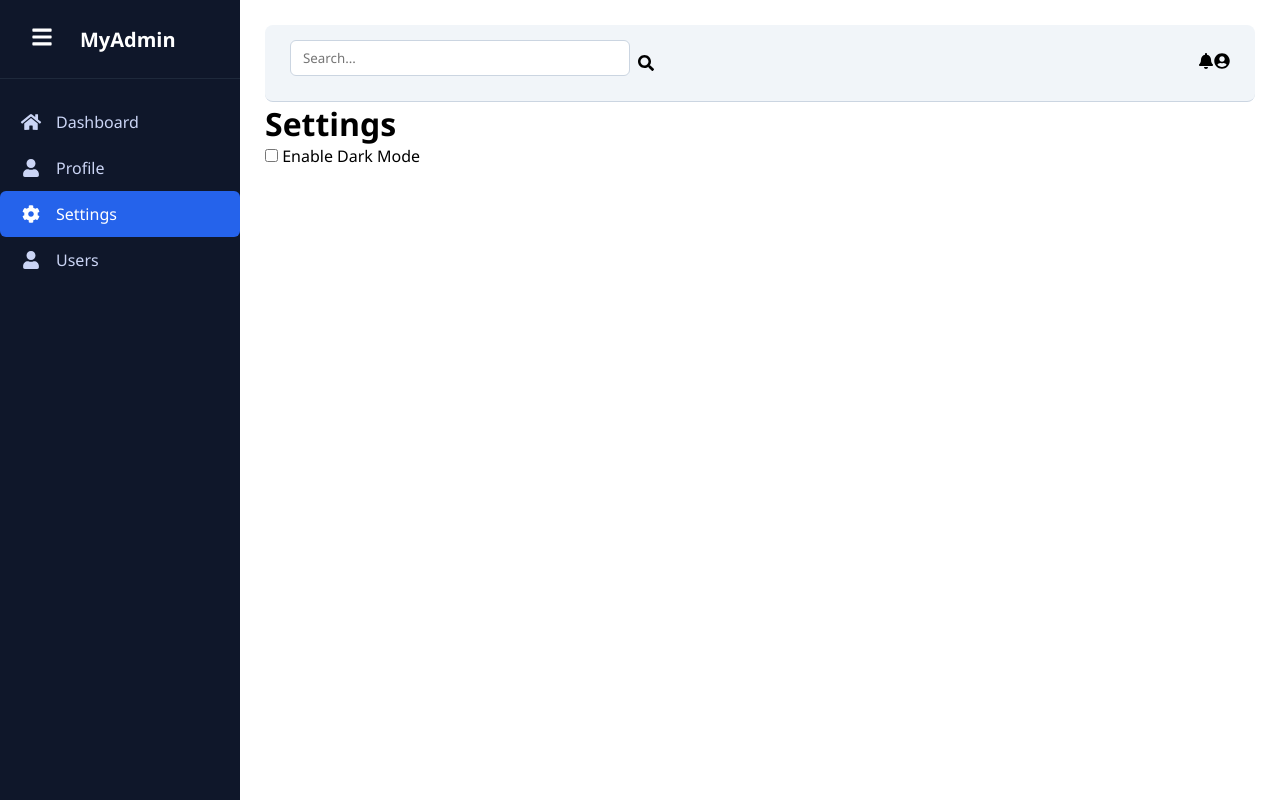
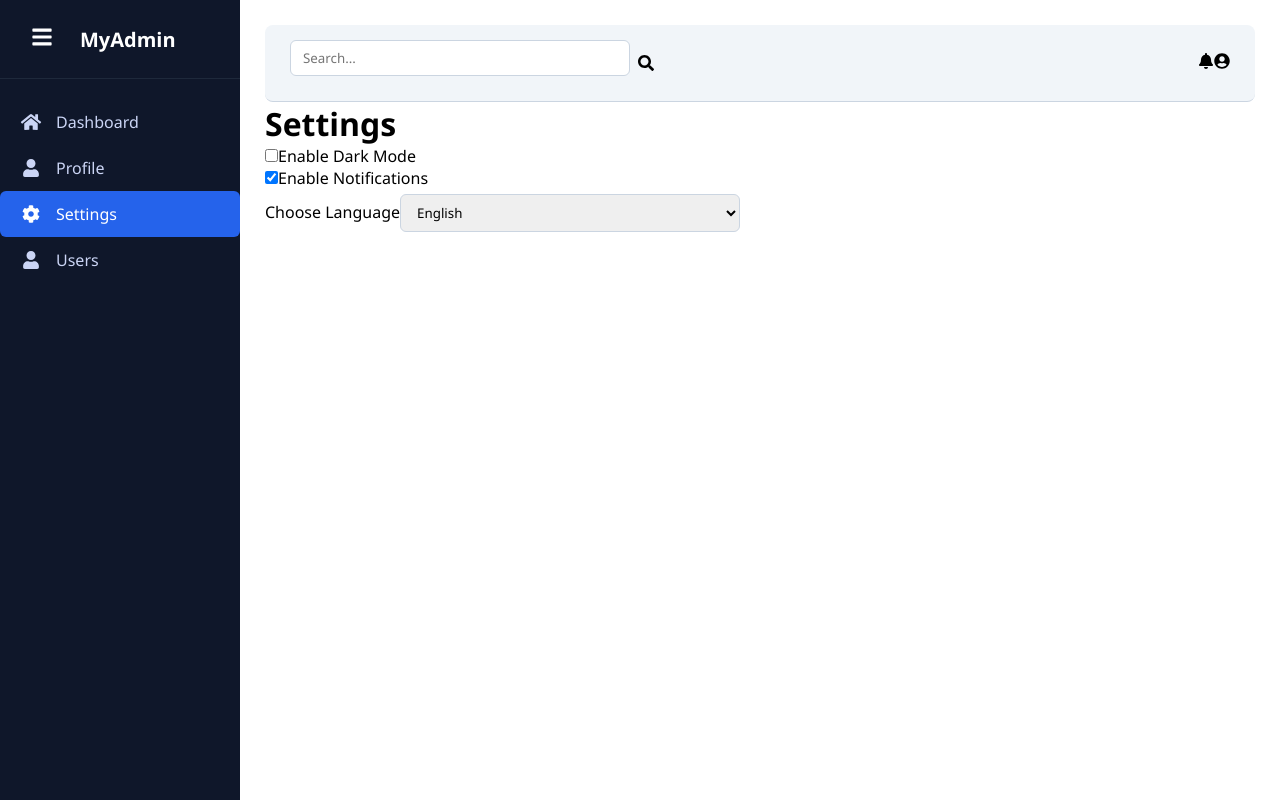
Before and after one commit to dheerajindoriya58-art/Sidebar, a React (Vite) app: page /settings in a window 1280 px wide. Built offline with nearby package versions, Linux system fonts and the light colour scheme.

Commit message:
first commit

```diff
--- a/src/App.css
+++ b/src/App.css
@@ -210,3 +210,24 @@ button:hover {
     gap: 10px;
   }
 }
+
+
+.dark-mode {
+  background-color: #0f172a;
+  color: white;
+}
+
+.dark-mode .top-navbar {
+  background-color: #020617;
+  border-color: #1e293b;
+}
+
+.dark-mode .card {
+  background-color: #1e293b;
+  color: white;
+}
+
+.dark-mode .table th,
+.dark-mode .table td {
+  border-color: #334155;
+}
--- a/src/pages/Settings.jsx
+++ b/src/pages/Settings.jsx
@@ -1,12 +1,79 @@
+import { useEffect, useState } from "react";
+
 export default function Settings() {
+  // ✅ All settings in one state object
+  const [settings, setSettings] = useState(() => {
+    const saved = localStorage.getItem("appSettings");
+    return saved
+      ? JSON.parse(saved)
+      : {
+          darkMode: false,
+          notifications: true,
+          language: "en",
+        };
+  });
+
+  const { darkMode, notifications, language } = settings;
+
+  // ✅ Auto Save Settings to localStorage
+  useEffect(() => {
+    localStorage.setItem("appSettings", JSON.stringify(settings));
+
+    // ✅ Apply Dark Mode on body
+    if (darkMode) {
+      document.body.classList.add("dark-mode");
+    } else {
+      document.body.classList.remove("dark-mode");
+    }
+  }, [settings, darkMode]);
+
   return (
     <div className="page settings">
       <h1>Settings</h1>
+
+      {/* ✅ Dark Mode */}
       <div className="settings-option">
         <label>
-          <input type="checkbox" /> Enable Dark Mode
+          <input
+            type="checkbox"
+            checked={darkMode}
+            onChange={(e) =>
+              setSettings({ ...settings, darkMode: e.target.checked })
+            }
+          />
+          Enable Dark Mode
         </label>
       </div>
+
+      {/* ✅ Notifications */}
+      <div className="settings-option">
+        <label>
+          <input
+            type="checkbox"
+            checked={notifications}
+            onChange={(e) =>
+              setSettings({ ...settings, notifications: e.target.checked })
+            }
+          />
+          Enable Notifications
+        </label>
+      </div>
+
+      {/* ✅ Language Select */}
+      <div className="settings-option">
+        <label>Choose Language</label>
+        <select
+          value={language}
+          onChange={(e) =>
+            setSettings({ ...settings, language: e.target.value })
+          }
+        >
+          <option value="en">English</option>
+          <option value="hi">Hindi</option>
+          <option value="fr">French</option>
+        </select>
+      </div>
+
     </div>
   );
 }
```
